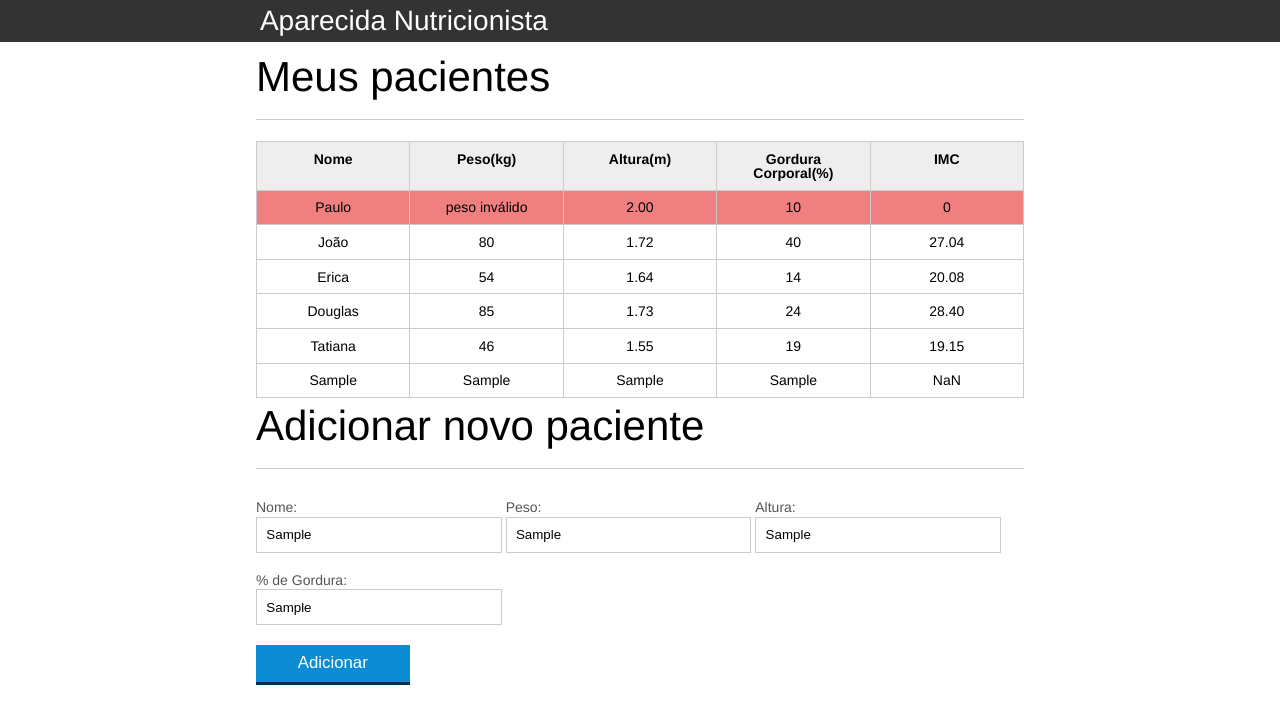
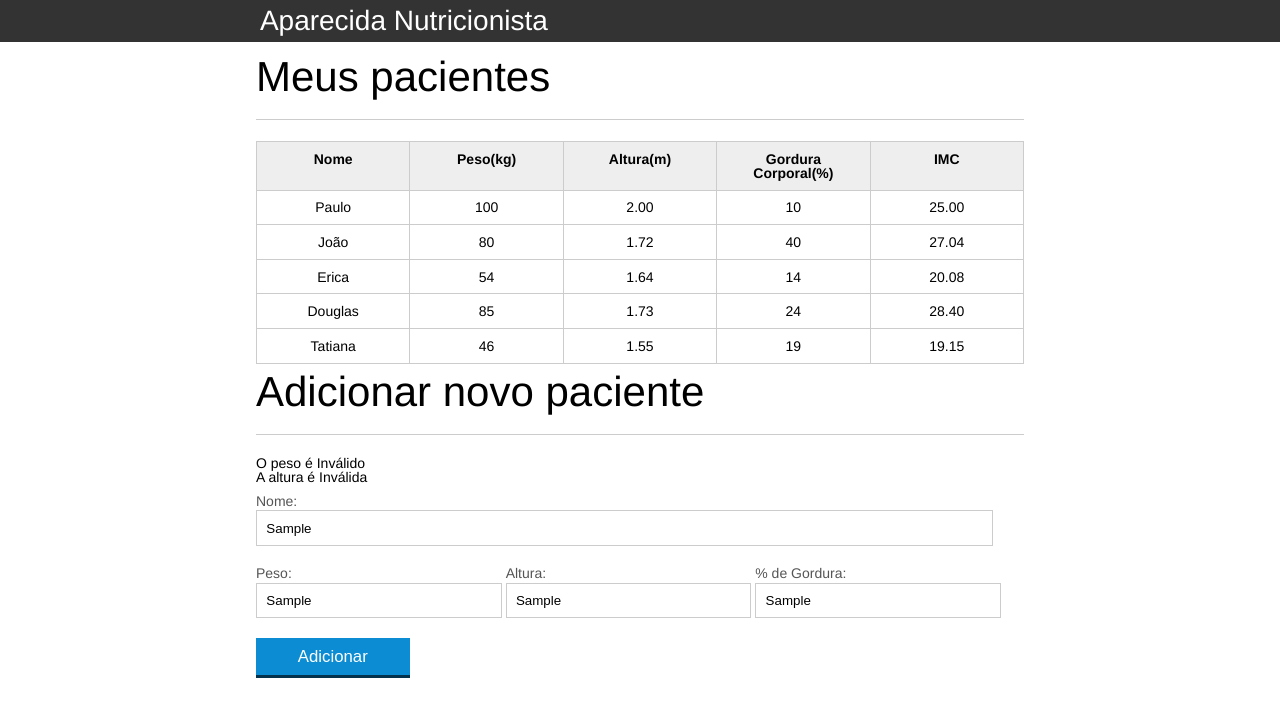
Before and after one commit to johnny-as/introducao-javascript-inicial, a plain HTML site: page introducao-javascript/index.html in a window 1280 px wide. Both pictures are taken after typing "Sample", "Sample", "Sample", "Sample" into the empty fields and a click on the button "Adicionar". Drawn offline with Linux system fonts and the light colour scheme.

Commit message:
1.5.2
Aulas módulo 5 e 6.

```diff
--- a/introducao-javascript/css/index.css
+++ b/introducao-javascript/css/index.css
@@ -95,6 +95,9 @@ label{
 	display: inline-block;
 	padding: 10px 0px;
 }
+.nome{
+	width: 96%;
+}
 
 button{
 	padding: .5em 2em;
@@ -136,3 +139,7 @@ button[disabled=disabled], button:disabled {
 .paciente-invalido{
 	background-color: lightcoral;
 }
+
+#mensagems-erro{
+	color: red;
+}
--- a/introducao-javascript/index.html
+++ b/introducao-javascript/index.html
@@ -33,7 +33,7 @@
 					<tbody id="tabela-pacientes">
 						<tr class="paciente" id="primeiro-paciente">
 							<td class="info-nome">Paulo</td>
-							<td class="info-peso">10000</td>
+							<td class="info-peso">100</td>
 							<td class="info-altura">2.00</td>
 							<td class="info-gordura">10</td>
 							<td class="info-imc">0</td>
@@ -77,8 +77,9 @@
 		<!-- ... -->
 <section class="container">
     <h2 id="titulo-form">Adicionar novo paciente</h2>
+	<ul id="mensagens-erro"></ul>
     <form id="form-adiciona">
-        <div class="grupo">
+        <div class="grupo nome">
             <label for="nome">Nome:</label>
             <input id="nome" name="nome" type="text" placeholder="digite o nome do seu paciente" class="campo">
         </div>
@@ -98,6 +99,7 @@
         <button id="adicionar-paciente" class="botao bto-principal">Adicionar</button>
     </form>
 </section>
-		<script src="js/principal.js"></script>
+		<script src="js/calcula-imc.js"></script>
+		<script src="js/form.js"></script>
 	</body>
 </html>
--- /dev/null
+++ b/introducao-javascript/js/calcula-imc.js
@@ -0,0 +1,59 @@
+var titulo = document.querySelector(".titulo");
+titulo.textContent = "Aparecida Nutricionista";
+
+var pacientes = document.querySelectorAll(".paciente");
+
+for (var i = 0; i < pacientes.length; i++){
+    var paciente = pacientes[i];
+    var tdPeso = paciente.querySelector(".info-peso");
+    var peso = tdPeso.textContent;
+
+    var tdAltura = paciente.querySelector(".info-altura");
+    var altura = tdAltura.textContent;
+
+    var tdImc = paciente.querySelector(".info-imc");
+
+    var pesoEhValido = validaPeso(peso);
+    var alturaEhValida = validaAltura(altura);
+
+    if(!pesoEhValido) {
+        pesoEhValido = false;
+        tdPeso.textContent = 'peso inválido';
+        paciente.classList.add("paciente-invalido");
+     }
+
+     if(!alturaEhValida) {
+       alturaEhValida = false;
+       tdAltura.textContent = 'altura inválida';
+       paciente.classList.add("paciente-invalido");
+     }
+
+     if(pesoEhValido && alturaEhValida) {
+        tdImc.textContent = calculaImc(peso, altura);
+     }
+}
+
+function validaPeso(peso){
+   if (peso >= 0 && peso < 1000){
+      return true;
+   } else {
+      return false;
+   }
+}
+
+function validaAltura(altura){
+   if (altura >= 0 && altura < 3.0){
+      return true;
+   } else {
+      return false;
+   }
+}
+
+
+function calculaImc(peso, altura){
+   var imc = 00;
+
+   imc = peso / (altura * altura);
+
+   return imc.toFixed(2);
+}
--- /dev/null
+++ b/introducao-javascript/js/form.js
@@ -0,0 +1,77 @@
+
+var botaoAdicionar = document.querySelector("#adicionar-paciente");
+
+botaoAdicionar.addEventListener("click", function(event){
+   event.preventDefault();
+   var form = document.querySelector("#form-adiciona");
+
+  var paciente = obtemPacienteDoFormulario(form);
+
+   var pacienteTr = montaTr(paciente);
+
+   var erros = validaPaciente(paciente);
+
+   if (erros.length > 0){
+      exibeMensagensDeErro(erros);
+      return;
+   }
+
+   var tabela = document.querySelector("#tabela-pacientes");
+   tabela.appendChild(pacienteTr);
+   form.reset();
+   var menssagensErro = document.querySelector("#mensagens-erro");;
+   menssagensErro.innerHTML = "";
+});
+
+function exibeMensagensDeErro(erros){
+   var ul = document.querySelector("#mensagens-erro");
+   ul.innerHTML = "";
+   erros.forEach(function(erro){
+      var li = document.createElement("li");
+      li.textContent = erro;
+      ul.appendChild(li);
+   });
+}
+
+
+function obtemPacienteDoFormulario(form){
+   var paciente = {
+      nome: form.nome.value,
+      peso: form.peso.value,
+      altura: form.altura.value,
+      gordura: form.altura.value,
+      imc: calculaImc(form.peso.value, form.altura.value)
+   }
+   return paciente;
+}
+
+function montaTr(paciente){
+   var pacienteTr = document.createElement("tr");
+   pacienteTr.classList.add("paciente");
+
+   pacienteTr.appendChild(montaTd(paciente.nome, "info-nome"));
+   pacienteTr.appendChild(montaTd(paciente.peso, "info-peso"));
+   pacienteTr.appendChild(montaTd(paciente.altura, "info-altura"));
+   pacienteTr.appendChild(montaTd(paciente.gordura, "info-gordura"));
+   pacienteTr.appendChild(montaTd(paciente.imc, "info-imc"));
+
+   return pacienteTr;
+}
+
+function montaTd(dado, classe){
+   var td = document.createElement("td");
+   td.textContent = dado;
+   td.classList.add(classe);
+   return td;
+}
+
+function validaPaciente(paciente){
+   var erros = [];
+   if (paciente.nome.length == 0)erros.push("O nome do paciente não pode ser em branco");
+   if (!validaPeso(paciente.peso))erros.push("O peso é Inválido");
+   if (paciente.peso.length == 0)erros.push("Peso do paciente não pode ser em branco");
+   if (!validaAltura(paciente.altura))erros.push("A altura é Inválida");
+   if (paciente.altura.length == 0)erros.push("Altura do paciente não pode ser em branco");
+   if (paciente.gordura.length == 0)erros.push("Gordura do paciente não pode ser em branco");
+   return erros;
+}
--- a/introducao-javascript/js/principal.js
+++ /dev/null
@@ -1,75 +0,0 @@
-var titulo = document.querySelector(".titulo");
-titulo.textContent = "Aparecida Nutricionista";
-
-var pacientes = document.querySelectorAll(".paciente");
-
-for (var i = 0; i < pacientes.length; i++){
-    var paciente = pacientes[i];
-    var tdPeso = paciente.querySelector(".info-peso");
-    var peso = tdPeso.textContent;
-
-    var tdAltura = paciente.querySelector(".info-altura");
-    var altura = tdAltura.textContent;
-
-    var imc = peso / (altura * altura);
-
-    var tdImc = paciente.querySelector(".info-imc");
-
-    var pesoEhValido = true;
-    var alturaEhValida = true;
-
-    if(peso <=0 || peso >= 1000) {
-        pesoEhValido = false;
-        tdPeso.textContent = 'peso inválido';
-        paciente.classList.add("paciente-invalido");
-     }
-
-     if(altura <= 0 || altura >= 3.00) {
-       alturaEhValida = false;
-       tdAltura.textContent = 'altura inválida';
-       paciente.classList.add("paciente-invalido");
-     }
-
-     if(pesoEhValido && alturaEhValida) {
-        var imc = peso / ( altura * altura);
-        tdImc.textContent = imc.toFixed(2);
-     }
-}
-
-var botaoAdicionar = document.querySelector("#adicionar-paciente");
-
-botaoAdicionar.addEventListener("click", function(event){
-   event.preventDefault();
-   var form = document.querySelector("#form-adiciona");
-
-   var nome = form.nome.value;
-   var peso = form.peso.value;
-   var altura = form.altura.value;
-   var gordura = form.gordura.value;
-   var imc = peso / (altura * altura);
-   var pacienteTr = document.createElement("tr");
-
-   var nomeTd = document.createElement("td");
-   var pesoTd = document.createElement("td");
-   var alturaTd = document.createElement("td");
-   var gorduraTd = document.createElement("td");
-   var imcTd = document.createElement("td");
-   nomeTd.textContent = nome;
-   pesoTd.textContent = peso;
-   alturaTd.textContent = altura;
-   gorduraTd.textContent = gordura;
-   imcTd.textContent = imc.toFixed(2);
-
-   pacienteTr.appendChild(nomeTd);
-   pacienteTr.appendChild(pesoTd);
-   pacienteTr.appendChild(alturaTd);
-   pacienteTr.appendChild(gorduraTd);
-   pacienteTr.appendChild(imcTd);
-
-   var tabela = document.querySelector("#tabela-pacientes");
-   tabela.appendChild(pacienteTr);
-});
-
-titulo.addEventListener("click", function(){
-   console.log("Fui clicado");
-})
```
